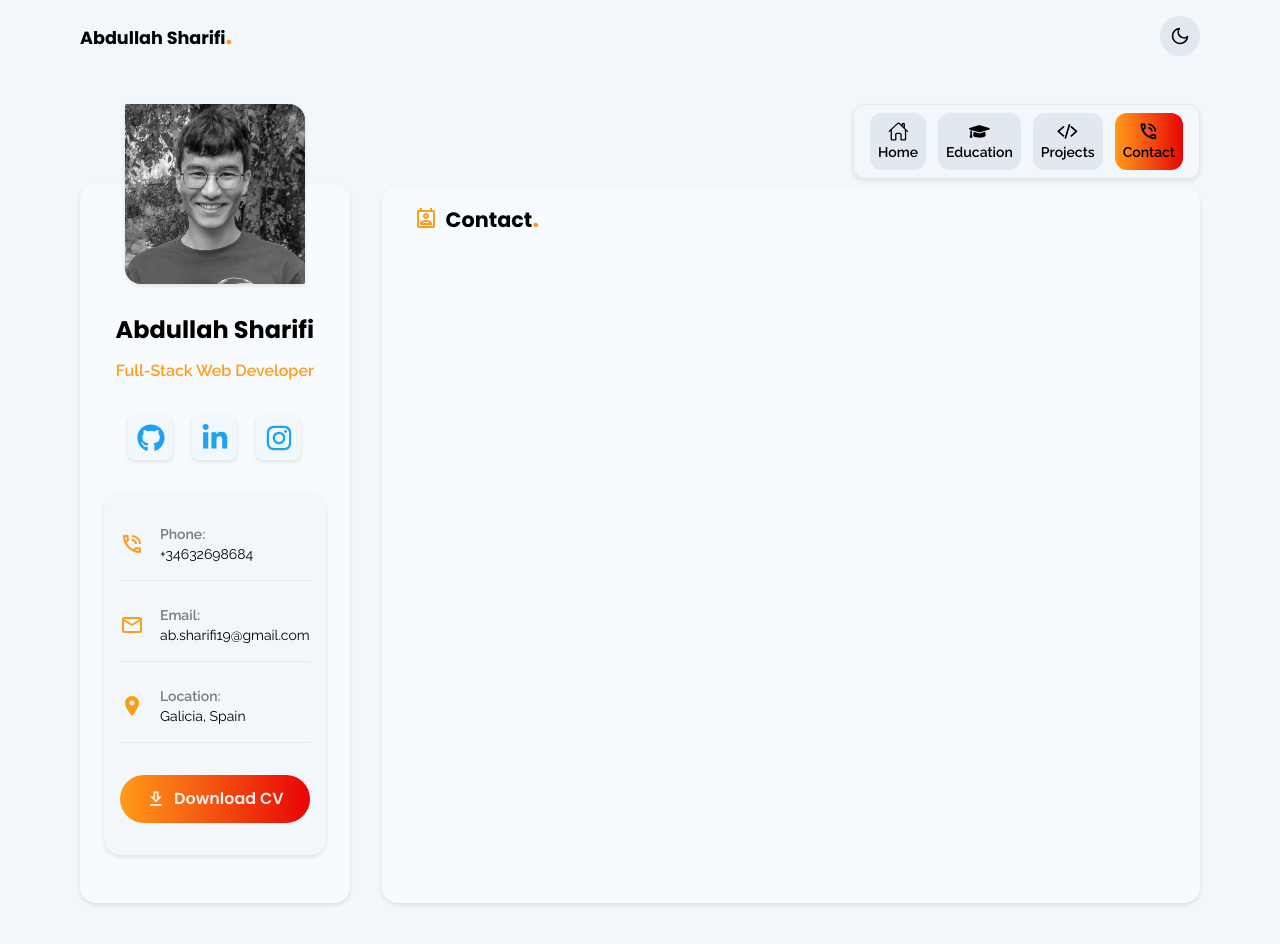
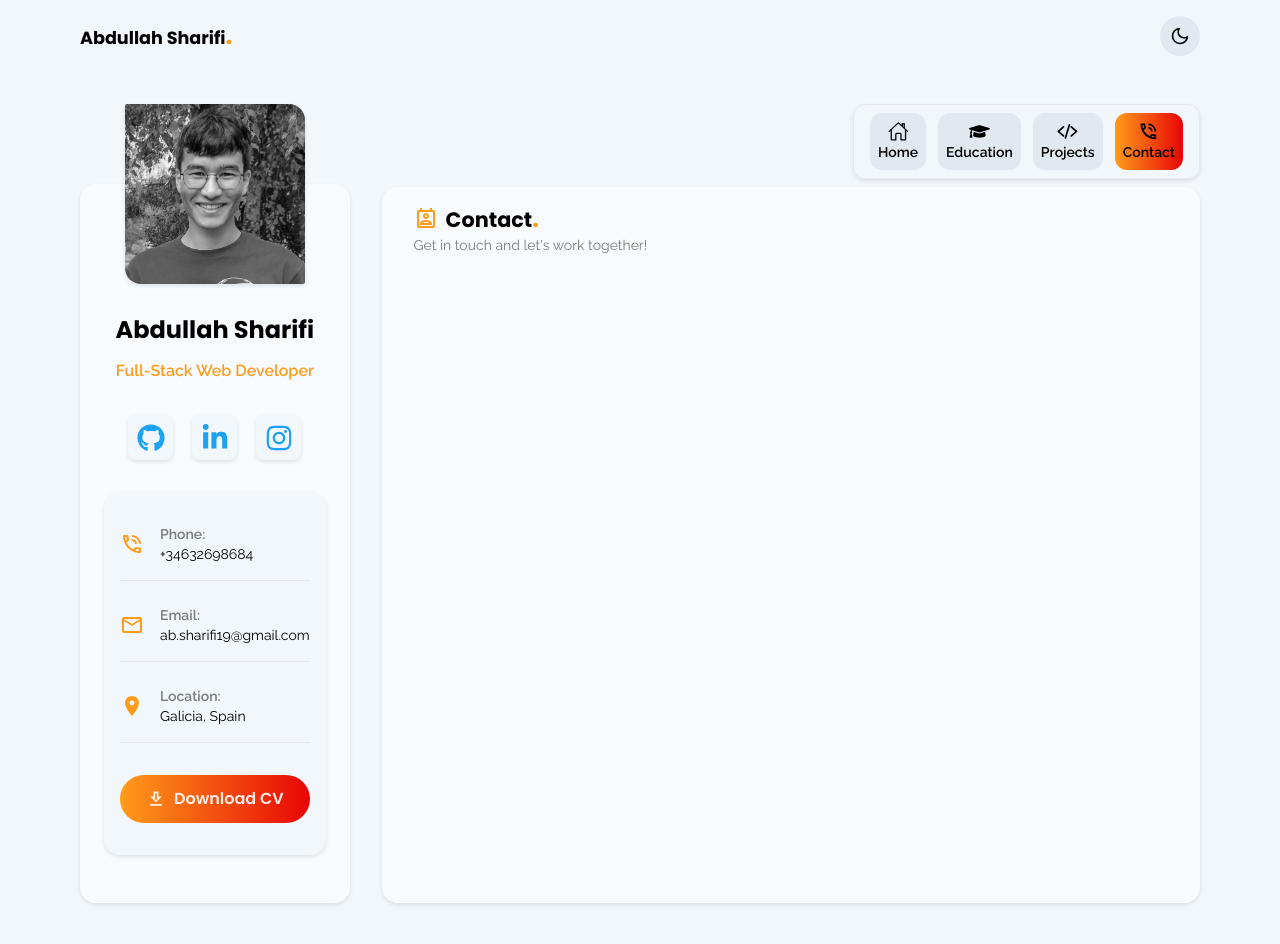
Before and after one commit to ab-sharifi21/personal-portfolio, a Next.js app: page /contact in a window 1280 px wide. Shown: the top 944 px of the page. Built offline with nearby package versions, Linux system fonts and the light colour scheme.

Commit message:
Change the title of the contact page

```diff
--- a/src/app/contact/page.tsx
+++ b/src/app/contact/page.tsx
@@ -4,7 +4,7 @@ import { MdOutlinePermContactCalendar } from 'react-icons/md';
 export default function Home() {
   return (
     <div className="w-full flex-1 rounded-2xl bg-white/50 p-4 pl-8 pr-8 shadow-box-shadow dark:bg-dark-skill-bg-color">
-      <div className="mb-6 flex items-center gap-2">
+      <div className="flex items-center gap-2">
         <MdOutlinePermContactCalendar className="h-6 w-6 text-icon-color" />
         <h2
           className={`${poppins.className} text-[1.3rem] font-bold capitalize`}
@@ -12,6 +12,9 @@ export default function Home() {
           Contact<span className="text-2xl text-icon-color">.</span>
         </h2>
       </div>
+      <p className="mb-8 text-sm text-primary-font-color/50 dark:text-dark-primary-font-color/50">
+        Get in touch and let&apos;s work together!
+      </p>
     </div>
   );
 }
```
Also changed, not shown: 1 other file (tests, documents, lock files or other folders).
